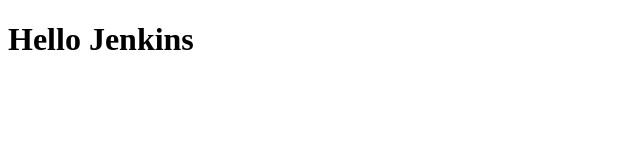
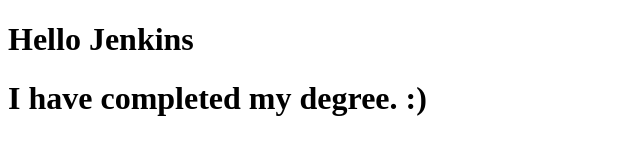
Before and after one commit to HaseebAhmad2/testing, a plain HTML site: page index.html in a window 1280 px wide. Shown: the whole page, without its empty margins (0-640 px from the left). Drawn offline with Linux system fonts and the light colour scheme.

Commit message:
Update index.html

```diff
--- a/index.html
+++ b/index.html
@@ -8,5 +8,6 @@
 </head>
 <body>
     <h1>Hello Jenkins </h1>
+    <h1>I have completed my degree. :) </h1>
 </body>
 </html>
```
